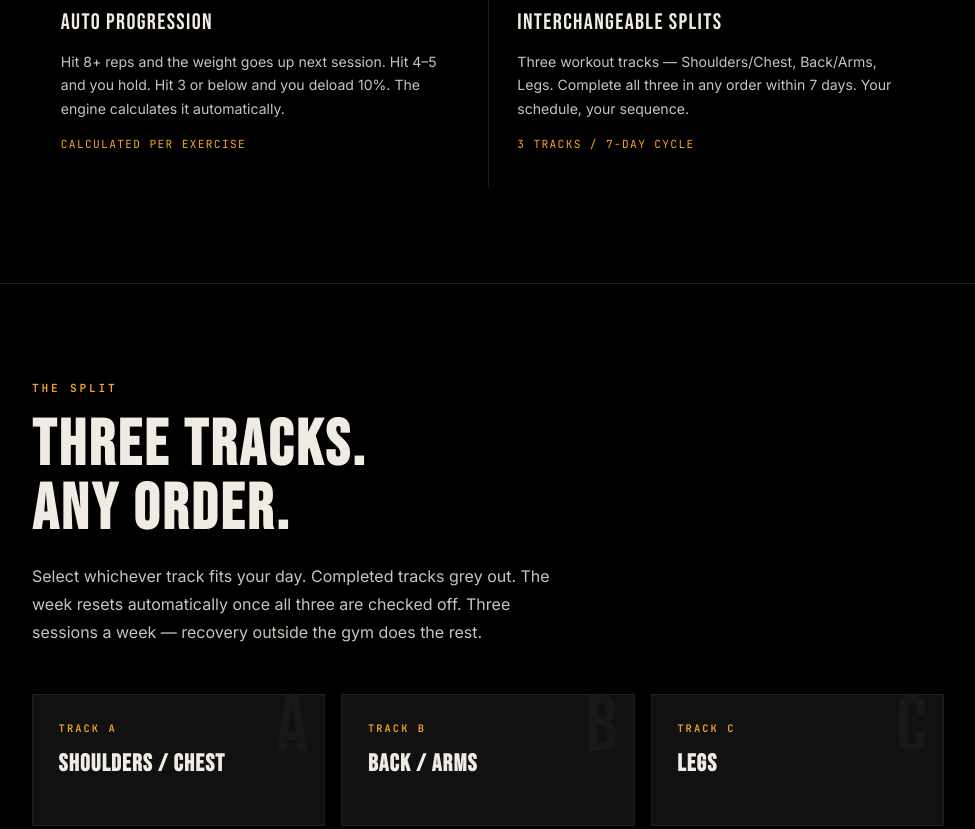
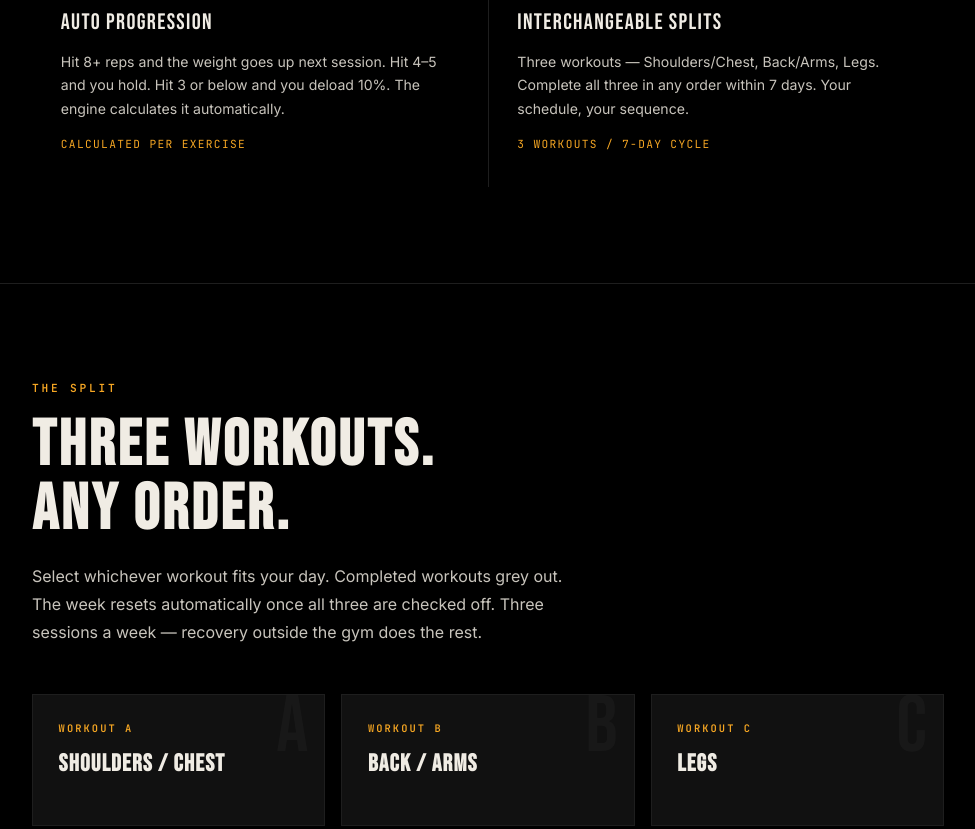
Before and after one commit to rickscode/gohvy-site, a website: page index.html in a window 1280 px wide. Shown: the part 1580-2409 px from the top of the page, without its empty margins (152-1127 px from the left). Drawn offline with Linux system fonts and the light colour scheme.

Commit message:
Rename tracks to workouts in landing copy
Co-Authored-By: Claude Fable 5 <noreply@anthropic.com>

```diff
--- a/index.html
+++ b/index.html
@@ -589,8 +589,8 @@
       </div>
       <div class="pillar">
         <div class="pillar-title">Interchangeable Splits</div>
-        <p class="pillar-body">Three workout tracks — Shoulders/Chest, Back/Arms, Legs. Complete all three in any order within 7 days. Your schedule, your sequence.</p>
-        <span class="pillar-accent">3 TRACKS / 7-DAY CYCLE</span>
+        <p class="pillar-body">Three workouts — Shoulders/Chest, Back/Arms, Legs. Complete all three in any order within 7 days. Your schedule, your sequence.</p>
+        <span class="pillar-accent">3 WORKOUTS / 7-DAY CYCLE</span>
       </div>
     </div>
   </section>
@@ -600,20 +600,20 @@
   <!-- TRACKS -->
   <section class="section">
     <p class="section-eyebrow">The Split</p>
-    <h2 class="section-title">Three Tracks.<br>Any Order.</h2>
-    <p class="section-body">Select whichever track fits your day. Completed tracks grey out. The week resets automatically once all three are checked off. Three sessions a week — recovery outside the gym does the rest.</p>
+    <h2 class="section-title">Three Workouts.<br>Any Order.</h2>
+    <p class="section-body">Select whichever workout fits your day. Completed workouts grey out. The week resets automatically once all three are checked off. Three sessions a week — recovery outside the gym does the rest.</p>
 
     <div class="tracks-grid">
       <div class="track-card" data-track="A">
-        <p class="track-label">Track A</p>
+        <p class="track-label">Workout A</p>
         <h3 class="track-name">Shoulders / Chest</h3>
       </div>
       <div class="track-card" data-track="B">
-        <p class="track-label">Track B</p>
+        <p class="track-label">Workout B</p>
         <h3 class="track-name">Back / Arms</h3>
       </div>
       <div class="track-card" data-track="C">
-        <p class="track-label">Track C</p>
+        <p class="track-label">Workout C</p>
         <h3 class="track-name">Legs</h3>
       </div>
     </div>
@@ -674,7 +674,7 @@
   <section class="final-cta">
     <p class="section-eyebrow">Available Now</p>
     <h2>Train Hard.<br>Recover Harder.</h2>
-    <p>GOHVY Standard is free forever — all three workout tracks, set logging, and your full training history, no card required. New accounts also get a free 7-day taste of GOHVY Pro (Workout Analysis + MILO, the AI coach). When it ends you keep training free; nothing is ever charged unless you choose to upgrade.</p>
+    <p>GOHVY Standard is free forever — all three workouts, set logging, and your full training history, no card required. New accounts also get a free 7-day taste of GOHVY Pro (Workout Analysis + MILO, the AI coach). When it ends you keep training free; nothing is ever charged unless you choose to upgrade.</p>
     <div class="store-buttons">
       <a href="https://app.gohvy.com" class="store-btn" aria-label="Start training free">
         <div class="store-btn-text">
```
